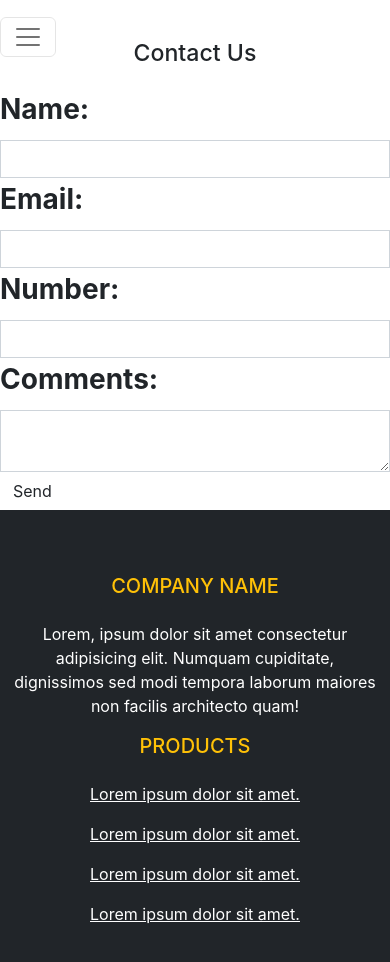
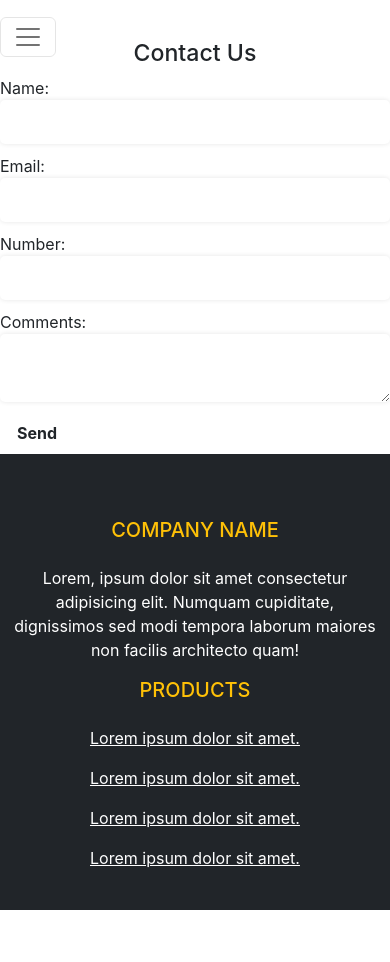
Before and after one commit to pritumdebnath/cap-project, a React (Create React App) app: page /contactus in a window 390 px wide. Shown: the top 962 px of the page. After the commit the page ends 910 px from the top, so only its background shows below. Built offline with nearby package versions, Linux system fonts and the light colour scheme.

Commit message:
look nice

```diff
--- a/src/components/style/addAttractions.style.css
+++ b/src/components/style/addAttractions.style.css
@@ -1,183 +1,86 @@
-/* @media only screen and (max-width: 600px) {
-  .container-add {
-  margin: 0;
-  height: auto;
-  }
-
-  form {
-  height: auto;
-  padding: 20px;
-  }
-
-  h1 {
-  font-size: 24px;
-  margin-top: 20px;
-  margin-bottom: 10px;
-  }
-
-  .form-control {
-  font-size: 14px;
-  padding: 8px;
-  }
-
-  .btn {
-  font-size: 16px;
-  padding: 0.5rem 1rem;
-  border-radius: 0.3rem;
-  margin-top: 20px;
-  }
-  }
-
-.container-add {
-    display: flex;
-    flex-direction: column;
-    align-items: center;
-    justify-content: center;
-    height: 100vh;
-  }
 
 .back {
+  display: flex;
+  justify-content: center;
+  align-items: center;
+  height: 100vh;
   background: rgb(255,141,0);
   background: linear-gradient(90deg, rgba(255,141,0,1) 0%, rgba(0,1,255,1) 50%, rgba(0,3,96,1) 100%);
 }
 
-  form {
-    display: flex;
-    flex-direction: column;
-    align-items: center;
-    justify-content: space-between;
-    height: 500px;
+.container-add {
+  width: 50%;
 }
 
-  .form-group {
-    margin-bottom: 20px;
+.body-card {
+  background-color: #f5f5f5;
+  padding: 20px;
+  border-radius: 10px;
+  box-shadow: 0px 0px 20px rgba(0, 0, 0, 0.1);
+}
+
+.card {
+  padding: 20px;
 }
 
 .form-control {
+  border: none;
+  border-radius: 5px;
+  box-shadow: 0px 0px 5px rgba(0, 0, 0, 0.1);
+  padding: 10px;
+  margin-bottom: 20px;
   width: 100%;
-    padding: 10px;
-    border-radius: 5px;
-    border: 1px solid gray;
-  }
-
-  h1 {
-    text-align: center;
-    margin-bottom: 20px;
-  }
-
-  .setup-content {
-    margin-top: 30px;
 }
 
 .text-center {
   text-align: center;
 }
 
+.text-right {
+  text-align: right;
+}
 
 .btn {
-    display: inline-block;
-    font-weight: 400;
-    color: #fff;
-    text-align: center;
-    vertical-align: middle;
-    -webkit-user-select: none;
-    -moz-user-select: none;
-    -ms-user-select: none;
-    user-select: none;
-    background-color: #007bff;
-    border: 1px solid #007bff;
-    padding: 0.5rem 1rem;
-    font-size: 1.25rem;
-    line-height: 1.5;
-    border-radius: 0.3rem;
-    transition: color 0.15s ease-in-out, background-color 0.15s ease-in-out,
-      border-color 0.15s ease-in-out, box-shadow 0.15s ease-in-out;
+  border-radius: 5px;
+  padding: 10px 20px;
+  font-size: 1.2rem;
+  font-weight: bold;
 }
 
-  .btn:hover {
+.btn-primary {
+  background-color: #007bff;
   color: #fff;
-    background-color: #0069d9;
-    border-color: #0062cc;
 }
 
-  .card {
-    text-align: center;
-  } */
-
-  /* Apply a background color to the container */
-  .back {
-    background: rgb(255,141,0);
-    background: linear-gradient(90deg, rgba(255,141,0,1) 0%, rgba(0,1,255,1) 50%, rgba(0,3,96,1) 100%);
+.btn-primary:hover {
+  background-color: #0062cc;
 }
 
-/* Style the card body */
-.body-card {
-  border-radius: 5px;
-  background-color: #fff;
-  padding: 20px;
-  box-shadow: 0 0 5px #ccc;
-  width: 500px
-
+.btn-success {
+  background-color: #28a745;
+  color: #fff;
 }
 
-/* Style the form */
-form {
-  margin-top: 20px;
+.btn-success:hover {
+  background-color: #218838;
 }
 
-/* Style the input fields */
-.form-control {
-  border-radius: 0;
+@media only screen and (max-width: 768px) {
+  .container-add {
+    width: 100%;
   }
 
-/* Style the Next and Previous buttons */
-.btn-primary,
-.btn-success {
-  border-radius: 0;
+  .body-card {
+    padding: 10px;
   }
 
-.container-add {
-    display: flex;
-    flex-direction: column;
-    align-items: center;
-    justify-content: center;
-    width: 250vh;
-    height: 100vh;
-  }
-
-/* Style the card */
-.card {
-  border: none;
-}
-
-/* Style the form steps */
-.setup-content {
-  display: none;
-}
-
-.setup-content:first-child {
-  display: block;
-}
-
-/* Style the headings */
-h1,
-label {
-  font-size: 28px;
-  font-weight: bold;
+  .form-control {
+    font-size: 1rem;
     margin-bottom: 10px;
   }
 
-/* Style the rating component */
-.react-rating-stars-count {
-  margin-bottom: 20px;
+  .btn {
+    font-size: 1rem;
+    padding: 8px 16px;
   }
-
-/* Style the form button container */
-.form-group.text-center {
-  margin-top: 30px;
 }
-
-/* Style the button container */
-.row.justify-content-between {
-  margin-top: 20px;
-}
```
Lines whose indentation alone changed are shown as unchanged.
